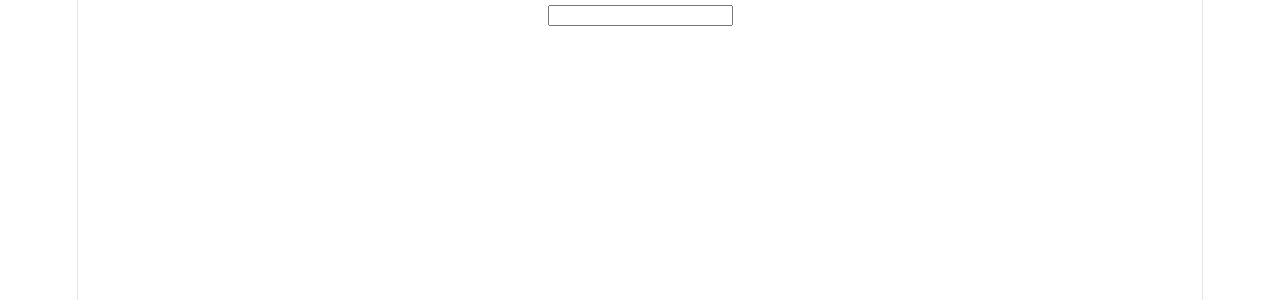
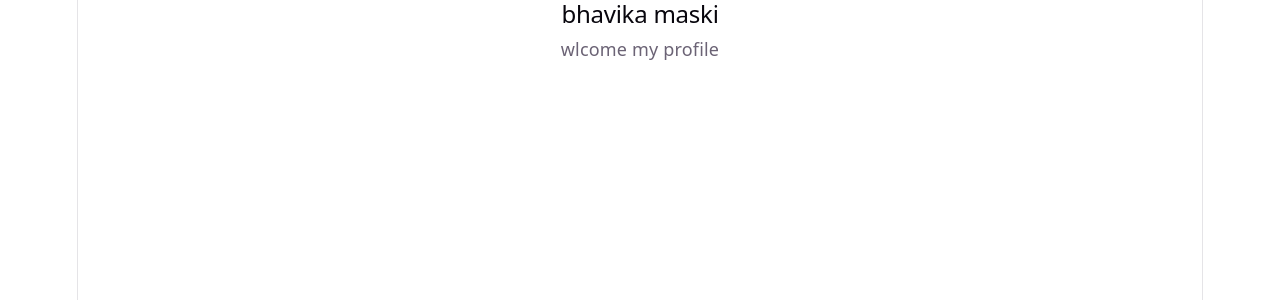
Before and after one commit to maskibhavika-cmyk/react-revision, a React (Vite) app in the folder revision/: page / in a window 1280 px wide. Shown: the top 300 px of the page. Built offline with nearby package versions, Linux system fonts and the light colour scheme.

Commit message:
child props

```diff
--- a/revision/src/App.jsx
+++ b/revision/src/App.jsx
@@ -55,6 +55,21 @@
 
 // export default App
 
+// child props
+import React from 'react'
+import Card from './Card'
+
+const App = () => {
+  return (
+    <Card>
+        <h2>bhavika maski</h2>
+        <p>wlcome my profile</p>
+    </Card>
+  )
+}
+
+export default App
+
 //use state ka use
 // import React, { useState } from 'react'
 
@@ -75,11 +90,11 @@
 // import React, { useState } from 'react'
 
 // const App = () => {
-//    const[age,setage] = useState("22")
+//    const[age,setage] = useState(22)
 //   return (
 //     <div>
 // <h1>{age}</h1>
-// <button onClick={()=>setage("25")}>change age</button>
+// <button onClick={()=>setage(25)}>change age</button>
 //     </div>
 //   )
 // }
@@ -124,18 +139,21 @@
 // export default App
 
 // onchange + useState + input
-import React, { useState } from 'react'
+// import React, { useState } from 'react'
 
-const App = () => {
-   const [name, setname]= useState("")
-  return (
-    <div>
-<input type ="text"
-onChange={(e) => setname(e.target.value)}/>
-<h1>{name}</h1>
-    </div>
+// const App = () => {
+//    const [name, setname]= useState("")
+//   return (
+//     <div>
+// <input type ="text"
+// onChange={(e) => setname(e.target.value)}/>
+// <h1>{name}</h1>
+//     </div>
 
-  )
-}
+//   )
+// }
 
-export default App
+// export default App
+
+
+//
--- /dev/null
+++ b/revision/src/Card.jsx
@@ -0,0 +1,11 @@
+import React from 'react'
+
+const Card = ({children}) => {
+  return (
+    <div>
+    {children}
+    </div>
+  )
+}
+
+export default Card
```
